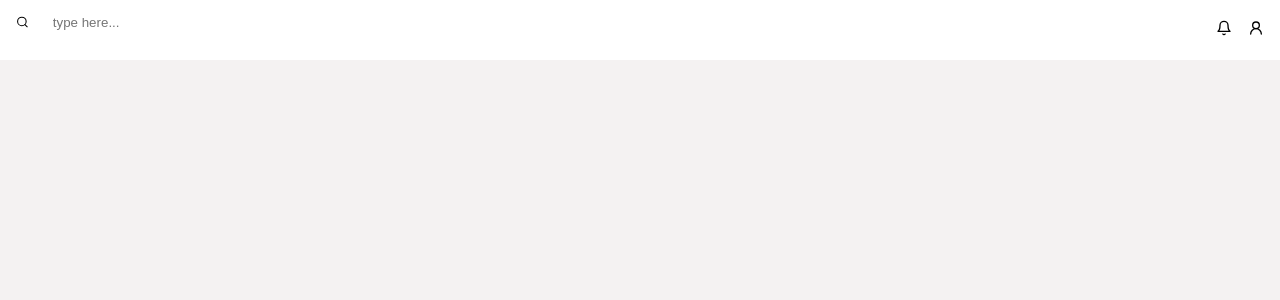
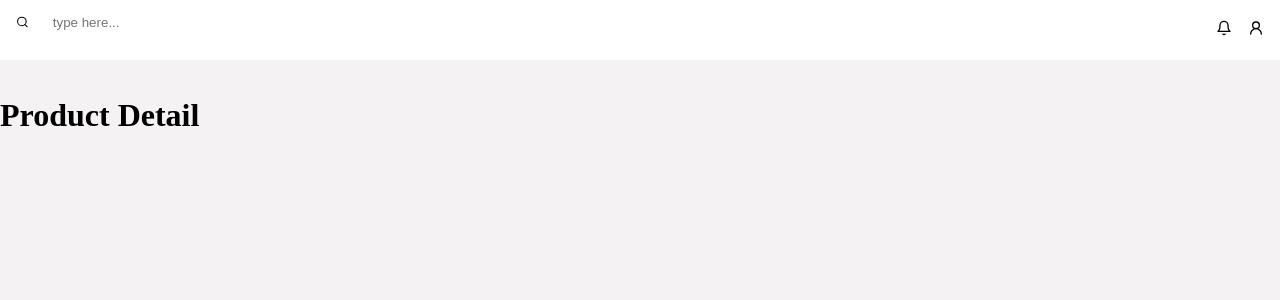
Before and after one commit to nitesh-cloveit/bhadra-ims-frontend, a React (Vite) app: page /products/detail/1 in a window 1280 px wide. Before the commit this address had no page. Shown: the top 300 px of the page. Built offline with nearby package versions, Linux system fonts and the light colour scheme.

Commit message:
create dynamic url

```diff
--- a/src/App.tsx
+++ b/src/App.tsx
@@ -3,6 +3,7 @@ import Header from "./components/header";
 import Products from "./pages/products";
 import AddProduct from "./pages/products/addProduct";
 import { Routes, Route } from "react-router";
+import ProductDetail from "./pages/products/productDetail";
 
 function App() {
   return (
@@ -19,6 +20,7 @@ function AppRoutes() {
       <Route path="/" element={<Products />} />
       <Route path="/products" element={<Products />} />
       <Route path="/products/add" element={<AddProduct />} />
+      <Route path="/products/detail/:id" element={<ProductDetail />} />
       {/* Add Sales Routes */}
     </Routes>
   )
--- /dev/null
+++ b/src/pages/products/productDetail.tsx
@@ -0,0 +1,10 @@
+import { useParams } from "react-router";
+export default function ProductDetail() {
+  const { id } = useParams();
+  console.log(id);
+  return (
+    <div>
+      <h1>Product Detail</h1>
+    </div>
+  );
+}
```
